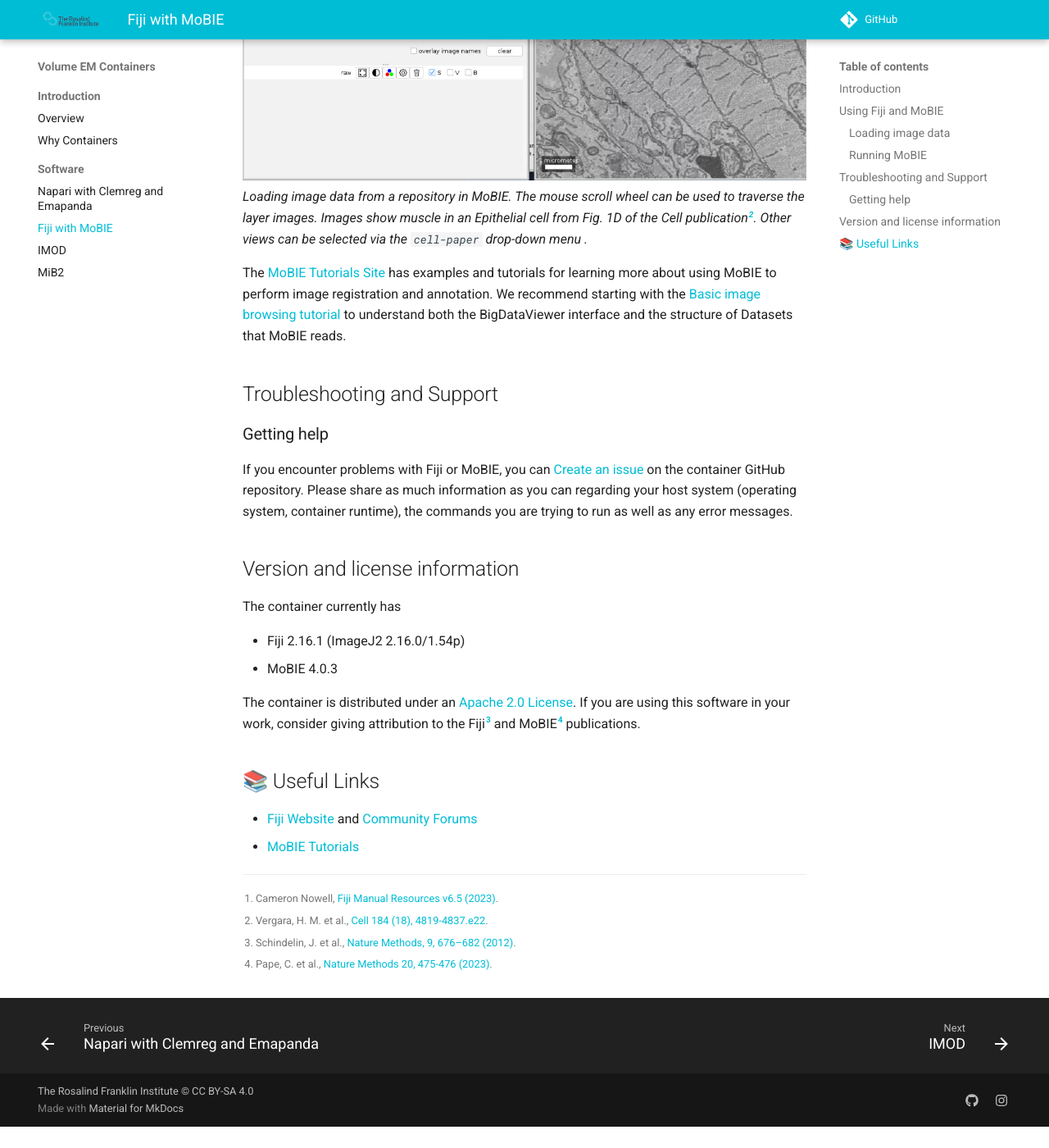
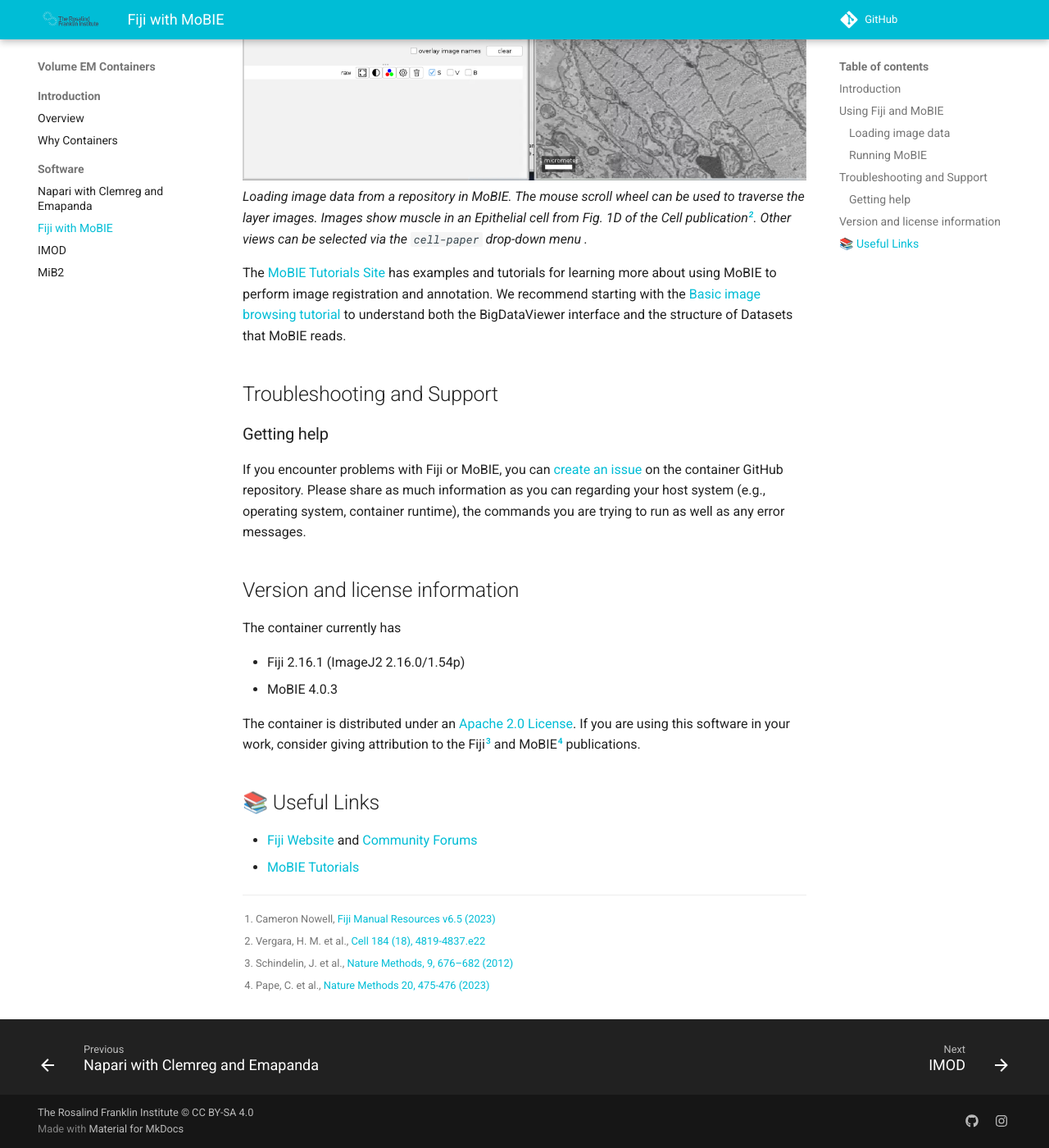
Before and after one commit to rosalindfranklininstitute/volume-em-container-documentation, an MkDocs documentation site: the page built from docs/software/fiji.md, in a window 1280 px wide and 1400 px high, scrolled down 3259 px. Shown: the whole window at 82% size. Built offline with MkDocs 1.6.1 and Material for MkDocs 9.7.7, drawn with Linux system fonts in a browser that asks for light colours; comment, search, counter and statistics services are not loaded; before the commit the page ends 4633 px from its top, so only the background shows below that.

Commit message:
minor fixes and consistency changes

```diff
--- a/docs/software/fiji.md
+++ b/docs/software/fiji.md
@@ -7,7 +7,7 @@
 designed for sharing and interactively browsing large, multi-modal images and
 associated tabular data.
 
-## Using Fiji and  MoBIE
+## Using Fiji and MoBIE
 **Prerequisites**:
  Fiji is a graphical application that requires a local or remote display server
 such as X11 to render its interface. It does not require a GPU.
@@ -105,9 +105,9 @@
 ## Troubleshooting and Support
 ### Getting help
 If you encounter problems with Fiji or MoBIE, you can
-[Create an issue](https://github.com/rosalindfranklininstitute/fiji-mobie/issues/new)
+[create an issue](https://github.com/rosalindfranklininstitute/fiji-mobie/issues/new)
 on the container GitHub repository. Please share as much information
-as you can regarding your host system (operating system, container runtime),
+as you can regarding your host system (e.g., operating system, container runtime),
 the commands you are trying to run as well as any error messages.
 
 ## Version and license information
@@ -120,10 +120,10 @@
 If you are using this software in your work, consider giving attribution to
 the Fiji[^3] and MoBIE[^4] publications.
 
-[^1]: Cameron Nowell, [Fiji Manual Resources v6.5 (2023)](https://bridges.monash.edu/articles/dataset/Fiji_Manual_Resources_v6_5_/21902043?file=38851446).
-[^2]: Vergara, H. M. et al., [Cell 184 (18), 4819-4837.e22](https://doi.org/10.1016/j.cell.2021.07.017).
-[^3]: Schindelin, J. et al., [Nature Methods, 9, 676–682 (2012)](https://www.nature.com/articles/nmeth.2019).
-[^4]: Pape, C. et al., [Nature Methods 20, 475-476 (2023)](https://www.nature.com/articles/s41592-023-01776-4).
+[^1]: Cameron Nowell, [Fiji Manual Resources v6.5 (2023)](https://bridges.monash.edu/articles/dataset/Fiji_Manual_Resources_v6_5_/21902043?file=38851446)
+[^2]: Vergara, H. M. et al., [Cell 184 (18), 4819-4837.e22](https://doi.org/10.1016/j.cell.2021.07.017)
+[^3]: Schindelin, J. et al., [Nature Methods, 9, 676–682 (2012)](https://www.nature.com/articles/nmeth.2019)
+[^4]: Pape, C. et al., [Nature Methods 20, 475-476 (2023)](https://www.nature.com/articles/s41592-023-01776-4)
 
 ## 📚 Useful Links
 
```
Also changed, not shown: docs/intro/overview.md (+1 -1 lines), docs/software/imod.md (+2 -2 lines), docs/software/napari.md (+5 -6 lines).
